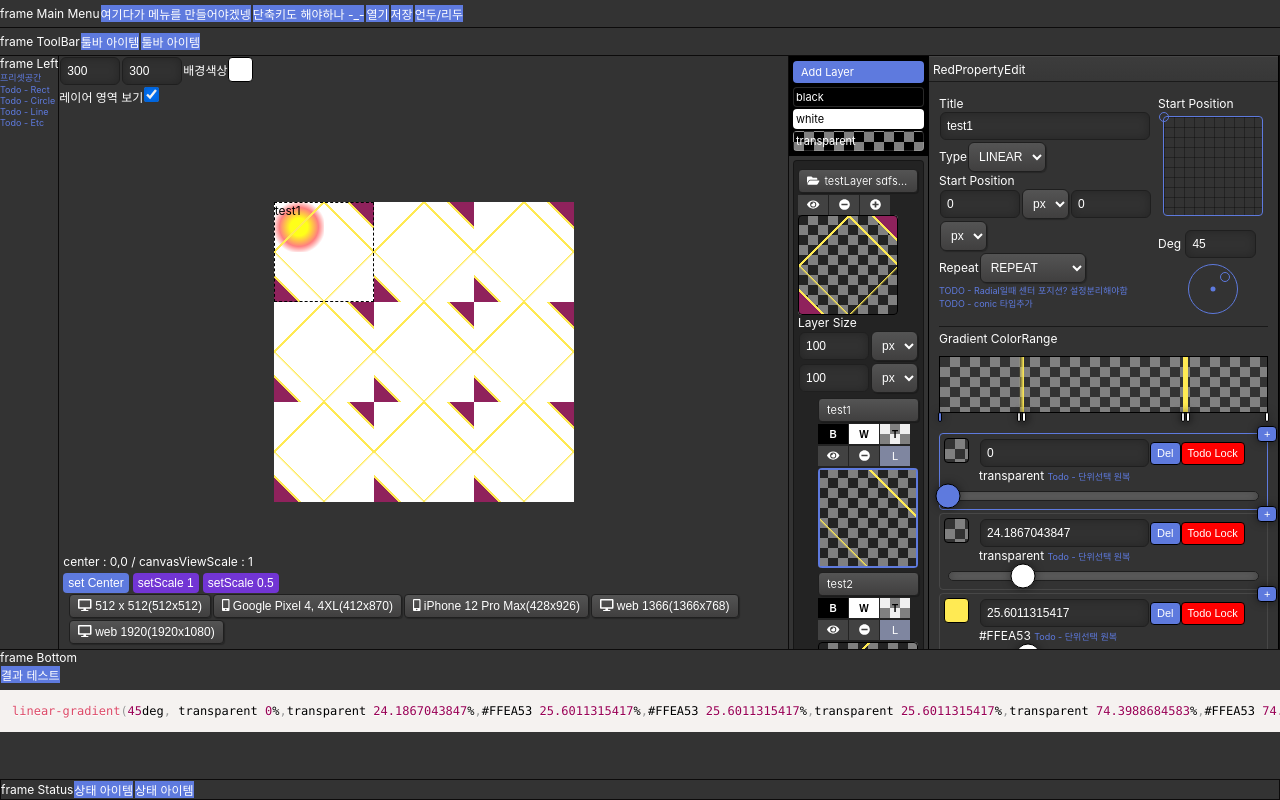
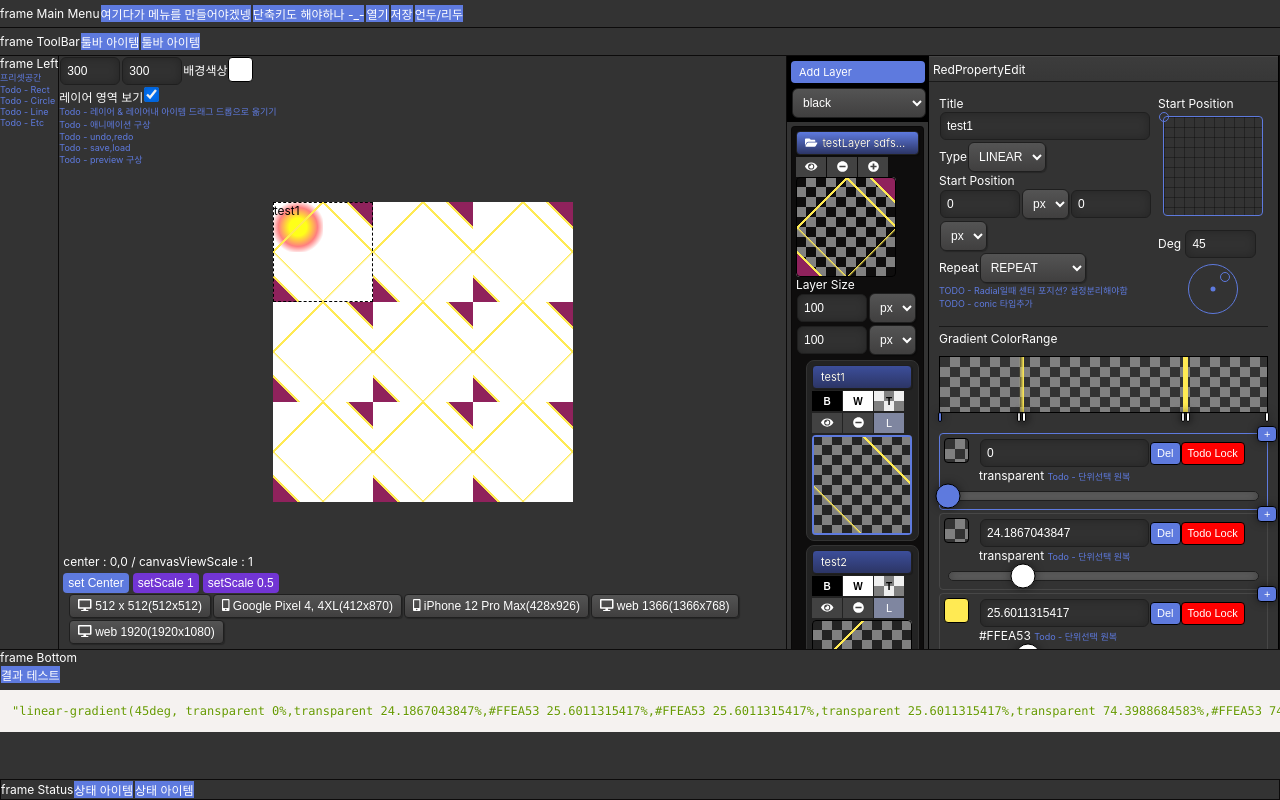
Before and after one commit to redcamel/RedGradient, a React (Create React App) app: page / in a window 1280 px wide. Built offline with nearby package versions, Linux system fonts and the light colour scheme.

Commit message:
- 자고하자..

```diff
--- a/src/App.css
+++ b/src/App.css
@@ -1,3 +1,11 @@
+/*
+ *
+ *  * RedGL - MIT License
+ *  * Copyright (c) 2021~ By RedCamel(webseon@gmail.com)
+ *  * https://github.com/redcamel/RedGradient
+ *
+ */
+
 html, body {
     margin: 0;
     padding: 0;
@@ -243,7 +251,7 @@ option {
 .layerItemTitle {
     margin: 4px 0 2px;
     border-radius: 4px;
-    background: linear-gradient(rgb(84, 84, 84), rgb(64, 63, 63));
+    background: linear-gradient(#5e7ade, #2c3565);
     border: 1px solid rgb(31, 31, 31);
     box-shadow: rgba(0, 0, 0, 0.25) 1px 1px 1px;
     padding: 4px 8px;
@@ -256,9 +264,9 @@ option {
 }
 
 .layerItemSubTitle {
-    margin: 4px 0 2px 20px;
+    margin: 4px 0 2px 0px;
     border-radius: 4px;
-    background: linear-gradient(rgb(84, 84, 84), rgb(64, 63, 63));
+    background: linear-gradient(#3c4e9a, #2c3565);
     border: 1px solid rgb(31, 31, 31);
     box-shadow: rgba(0, 0, 0, 0.25) 1px 1px 1px;
     padding: 4px 8px;
--- a/src/App.js
+++ b/src/App.js
@@ -1,3 +1,11 @@
+/*
+ *
+ *  * RedGL - MIT License
+ *  * Copyright (c) 2021~ By RedCamel(webseon@gmail.com)
+ *  * https://github.com/redcamel/RedGradient
+ *
+ */
+
 import './App.css';
 import React from 'react';
 import RedCanvas from "./editor/canvas/RedCanvas.jsx";
@@ -156,7 +164,7 @@ class App extends React.Component {
       <div className={'frame_bottom'} style={{height: '500px', maxHeight: '500px', overflow: 'auto'}}>frame Bottom
         <div style={style.test}>결과 테스트</div>
         <SyntaxHighlighter language="css" wrapLongLines={'pre'}>
-          {JSON.stringify(RedLayer.calcGradients(this.state.layers), null, 2, this.state.bgColor).replace(/"/g, '')}
+          {JSON.stringify(RedLayer.calcGradients(this.state.layers), null, 2, this.state.bgColor)}
         </SyntaxHighlighter>
       </div>
       <div className={'frame_status'}>frame Status
--- a/src/editor/canvas/drawCanvasUI.js
+++ b/src/editor/canvas/drawCanvasUI.js
@@ -1,3 +1,11 @@
+/*
+ *
+ *  * RedGL - MIT License
+ *  * Copyright (c) 2021~ By RedCamel(webseon@gmail.com)
+ *  * https://github.com/redcamel/RedGradient
+ *
+ */
+
 import RedNumber from "../../core/RedNumber.jsx";
 import {SketchPicker} from "react-color";
 import RED_CANVAS_PRESET from "./RED_CANVAS_PRESET.js";
@@ -18,7 +26,7 @@ function drawCanvasUI() {
       </button>
       <button style={style.toScale} onClick={() => this.setState({canvasViewScale: 1})}>setScale 1</button>
       <button style={style.toScale} onClick={() => this.setState({canvasViewScale: 0.5})}>setScale 0.5</button>
-      <div style={{display:'inline-block',marginLeft : '5px'}}>
+      <div style={{display: 'inline-block', marginLeft: '5px'}}>
         {
           RED_CANVAS_PRESET.map(v => {
             return <button
@@ -103,6 +111,11 @@ function drawCanvasUI() {
                }}
                onClick={() => this.setState({layerSizeView: !this.state.layerSizeView})}
         />
+        <div className={'todo'}>Todo - 레이어 & 레이어내 아이템 드래그 드롭으로 옮기기</div>
+        <div className={'todo'}>Todo - 애니메이션 구상</div>
+        <div className={'todo'}>Todo - undo,redo</div>
+        <div className={'todo'}>Todo - save,load</div>
+        <div className={'todo'}>Todo - preview 구상</div>
       </div>
 
     </div>
--- a/src/editor/layer/RedLayer.jsx
+++ b/src/editor/layer/RedLayer.jsx
@@ -1,3 +1,11 @@
+/*
+ *
+ *  * RedGL - MIT License
+ *  * Copyright (c) 2021~ By RedCamel(webseon@gmail.com)
+ *  * https://github.com/redcamel/RedGradient
+ *
+ */
+
 import React from "react";
 import GRADIENT_TYPE from "../GRADIENT_TYPE";
 import DataItem from "../DataItem";
@@ -8,6 +16,7 @@ import RedLayerSubItem from "./RedLayerSubItem.jsx";
 import {FontAwesomeIcon} from '@fortawesome/react-fontawesome'
 import {faEye, faEyeSlash, faFolder, faFolderOpen, faMinusCircle, faPlusCircle} from '@fortawesome/free-solid-svg-icons'
 import REPEAT_TYPE from "../REPEAT_TYPE.js";
+import RedLayerTop from "./RedLayerTop.jsx";
 
 const SIZE = 100;
 
@@ -29,52 +38,24 @@ class RedLayer extends React.Component {
     const rootComponent = this.props.rootComponent;
     const rootComponentState = rootComponent.state;
     const layers = rootComponentState.layers;
-    return <div style={style.container}>
-      <div style={style.addLayer}>
-        <div style={style.addLayerItem}
-             onClick={() => {
-               let targetLayer;
-               layers.splice(0, 0, targetLayer = new DataLayer());
-               rootComponent.setState({activeLayer: targetLayer, activeSubData: targetLayer['items'][0]});
-             }}
-        >Add Layer
-        </div>
-        <div style={{...style.bgItem, background: '#000', color: '#fff'}}
-             onClick={() => this.setState({layerBgColor: 'black'})}>black
-        </div>
-        <div style={{...style.bgItem, background: '#fff', color: '#000'}}
-             onClick={() => this.setState({layerBgColor: 'white'})}>white
-        </div>
-        <div style={{...style.bgItem}} className={'transparent_checker'}
-             onClick={() => this.setState({layerBgColor: 'transparent'})}>transparent
-        </div>
-      </div>
+    return <div style={{flexDirection: 'column', display: 'flex'}}>
+      <RedLayerTop rootComponent={rootComponent} layersComponent={this}/>
+      <div style={style.container}>
         {
           layers.map((layer) => {
             const layerSize = layer['size'];
             return <div style={{
               opacity: layer.visible ? 1 : 0.5, transition: 'opacity 0.2s',
-            border: '1px solid rgba(0,0,0,0.36)',
-            background: 'rgba(0,0,0,0.3)',
-            borderRadius: '4px',
-            margin: '4px',
-            padding: '4px'
+              border: '1px solid rgba(0,0,0,0.36)', borderRadius: '4px',
+              background: '#0e0d0d',
+              margin: '4px', padding: '0px 4px'
             }}>
               <div
                 className={'layerItemTitle'}
-              style={{
-                textOverflow: 'ellipsis',
-                width: '120px',
-                overflow: 'hidden',
-                whiteSpace: 'nowrap'
-              }}
-            >
+                style={{textOverflow: 'ellipsis', width: '123px', overflow: 'hidden', whiteSpace: 'nowrap'}}>
                 <FontAwesomeIcon
                   icon={layer.openYn ? faFolderOpen : faFolder}
-                style={{
-                  fontSize: '11px',
-                  marginRight: '5px', cursor: 'pointer'
-                }}
+                  style={{fontSize: '11px', marginRight: '5px', cursor: 'pointer'}}
                   onClick={() => {
                     layer.openYn = !layer.openYn
                     rootComponent.setState({})
@@ -82,8 +63,7 @@ class RedLayer extends React.Component {
                 {layer.title}
               </div>
               <div>
-              <button className={'layerVisible'}
-                      onClick={() => this._toggleVisible(layer)}>
+                <button className={'layerVisible'} onClick={() => this._toggleVisible(layer)}>
                   <FontAwesomeIcon icon={layer.visible ? faEye : faEyeSlash}/>
                 </button>
                 <button className={'layerDel'}
@@ -149,11 +129,13 @@ class RedLayer extends React.Component {
                   }}/>
                 </div>
               </div>
-            <div>{layer.openYn ? layer.items.map(item => <RedLayerSubItem layer={layer} item={item} rootComponent={rootComponent}/>) : ''}</div>
+              <div>{layer.openYn ? layer.items.map(item => <RedLayerSubItem layer={layer} item={item}
+                                                                            rootComponent={rootComponent}/>) : ''}</div>
             </div>;
           })
         }
-    </div>;
+      </div>
+    </div>
   }
 }
 
@@ -197,28 +179,5 @@ const style = {
   },
   deActiveLine: {
     border: '2px solid transparent',
-  },
-  addLayer: {
-    position: 'sticky',
-    padding: '5px 4px 3px 4px',
-    top: 0,
-    zIndex: 1,
-    background: '#000'
-  },
-  addLayerItem: {
-    background: '#5e7ade',
-    padding: '4px 8px',
-    fontSize: '11px',
-    borderRadius: '4px',
-    marginBottom: '4px',
-    cursor: 'pointer'
-  },
-  bgItem: {
-    padding: '2px',
-    margin: '2px 0px',
-    fontSize: '11px',
-    cursor: 'pointer',
-    border: '1px solid rgba(255,255,255,0.16)',
-    borderRadius: '4px'
   }
 };
--- a/src/editor/layer/RedLayerSubItem.jsx
+++ b/src/editor/layer/RedLayerSubItem.jsx
@@ -1,11 +1,18 @@
+/*
+ *
+ *  * RedGL - MIT License
+ *  * Copyright (c) 2021~ By RedCamel(webseon@gmail.com)
+ *  * https://github.com/redcamel/RedGradient
+ *
+ */
+
 import React from "react";
 import DataItem from "../DataItem";
 import RedLayer from "./RedLayer.jsx";
 import {faEye, faEyeSlash, faMinusCircle} from '@fortawesome/free-solid-svg-icons'
 import {FontAwesomeIcon} from "@fortawesome/react-fontawesome";
 
-const SIZE_MARGIN = 20;
-const SIZE = 120;
+const SIZE = 100;
 
 class RedLayerSubItem extends React.Component {
   constructor(props) {
@@ -27,9 +34,18 @@ class RedLayerSubItem extends React.Component {
     const layer = this.props.layer;
     const layerSize = layer['size'];
     const activeSubDataYn = rootComponentState.activeSubData === item;
-    return <div style={{opacity: item.visible ? 1 : 0.5, transition: 'opacity 0.2s'}}>
-      <div className={'layerItemSubTitle'}>{item.title}</div>
-      <div style={{margin: '2px 2px 2px 20px'}}>
+    return <div style={{
+      opacity: item.visible ? 1 : 0.5, transition: 'opacity 0.2s', padding: '0px 5px 5px 5px',
+      background: '#232323',
+      border: '1px solid #333',
+      borderRadius: '8px',
+      margin: '4px 0px 4px 10px'
+    }}>
+      <div
+        className={'layerItemSubTitle'}
+        style={{textOverflow: 'ellipsis', width: '100px', overflow: 'hidden', whiteSpace: 'nowrap'}}>
+        {item.title}</div>
+      <div style={{margin: '2px 2px 2px 0px'}}>
         <button style={{...style.bgItem, background: '#000', color: '#fff'}}
                 onClick={() => this.setState({layerBgColor: 'black'})}>B
         </button>
@@ -40,7 +56,7 @@ class RedLayerSubItem extends React.Component {
                 onClick={() => this.setState({layerBgColor: 'transparent'})}>T
         </button>
       </div>
-      <div style={{margin: '2px 2px 2px 20px'}}>
+      <div style={{margin: '2px 2px 2px 0px'}}>
         <button className={'layerVisible'}
                 onClick={() => this._toggleVisible(item)}><FontAwesomeIcon icon={item.visible ? faEye : faEyeSlash}/>
         </button>
@@ -63,9 +79,8 @@ class RedLayerSubItem extends React.Component {
       <div
         className={'transparent_checker'}
         style={{
-          width: `${SIZE - SIZE_MARGIN}px`,
-          height: `${layerSize.h / layerSize.w * (SIZE - SIZE_MARGIN)}px`,
-          marginLeft: `${SIZE_MARGIN}px`,
+          width: `${SIZE}px`,
+          height: `${layerSize.h / layerSize.w * (SIZE)}px`,
           cursor: 'pointer',
           borderRadius: '4px',
           overflow: 'hidden',
--- /dev/null
+++ b/src/editor/layer/RedLayerTop.jsx
@@ -0,0 +1,67 @@
+/*
+ *
+ *  * RedGL - MIT License
+ *  * Copyright (c) 2021~ By RedCamel(webseon@gmail.com)
+ *  * https://github.com/redcamel/RedGradient
+ *
+ */
+
+import React from "react";
+import DataLayer from "../DataLayer.js";
+
+const options = [
+  'black',
+  'white',
+  'transparent'
+]
+
+class RedLayerTop extends React.Component {
+  render() {
+    const rootComponent = this.props.rootComponent;
+    const rootComponentState = rootComponent.state;
+    const layers = rootComponentState.layers;
+    const layersComponent = this.props.layersComponent
+    return <div>
+      <div style={style.addLayer}>
+        <div style={style.addLayerItem}
+             onClick={() => {
+               let targetLayer;
+               layers.splice(0, 0, targetLayer = new DataLayer());
+               rootComponent.setState({activeLayer: targetLayer, activeSubData: targetLayer['items'][0]});
+             }}
+        >Add Layer
+        </div>
+        <select style={{width: '100%'}} onChange={e => layersComponent.setState({layerBgColor: e.target.value})}>
+          {options.map(v => <option value={v}>{v}</option>)}
+        </select>
+      </div>
+    </div>
+  }
+}
+
+export default RedLayerTop;
+const style = {
+  addLayer: {
+    position: 'sticky',
+    padding: '5px 4px 3px 4px',
+    top: 0,
+    zIndex: 1,
+    background: '#000'
+  },
+  addLayerItem: {
+    background: '#5e7ade',
+    padding: '4px 8px',
+    fontSize: '11px',
+    borderRadius: '4px',
+    marginBottom: '4px',
+    cursor: 'pointer'
+  },
+  bgItem: {
+    padding: '2px',
+    margin: '2px 0px',
+    fontSize: '11px',
+    cursor: 'pointer',
+    border: '1px solid rgba(255,255,255,0.16)',
+    borderRadius: '4px'
+  }
+};
```
Also changed, not shown: src/editor/canvas/RED_CANVAS_PRESET.js (+10 -2 lines), src/editor/canvas/RedCanvas.jsx (+9 -0 lines), src/editor/property/RedGradientColorItem.jsx (+15 -1 lines), src/editor/property/RedPropertyEdit.jsx (+13 -5 lines), 13 other files (tests, documents, lock files or other folders). Lines whose indentation alone changed are shown as unchanged.
